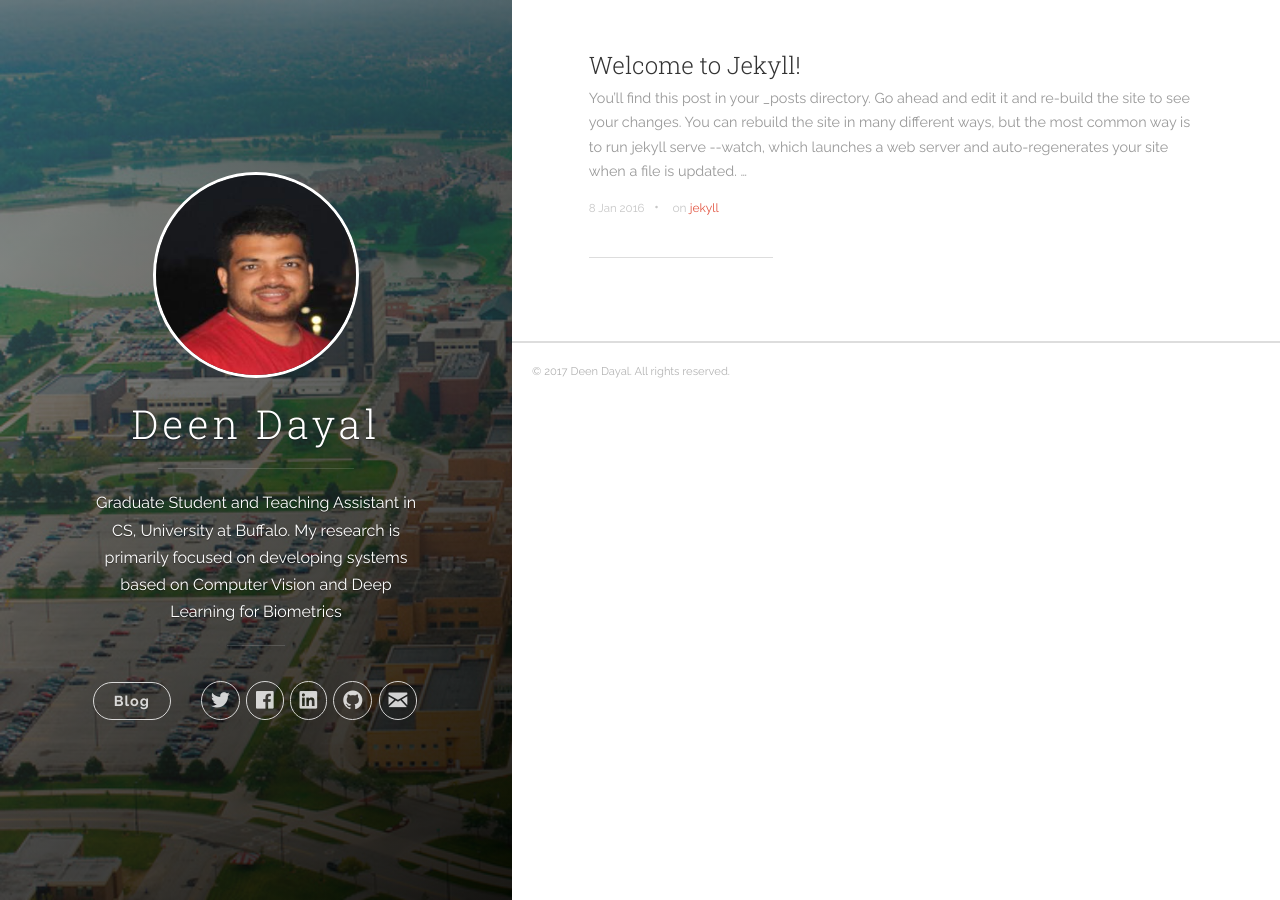
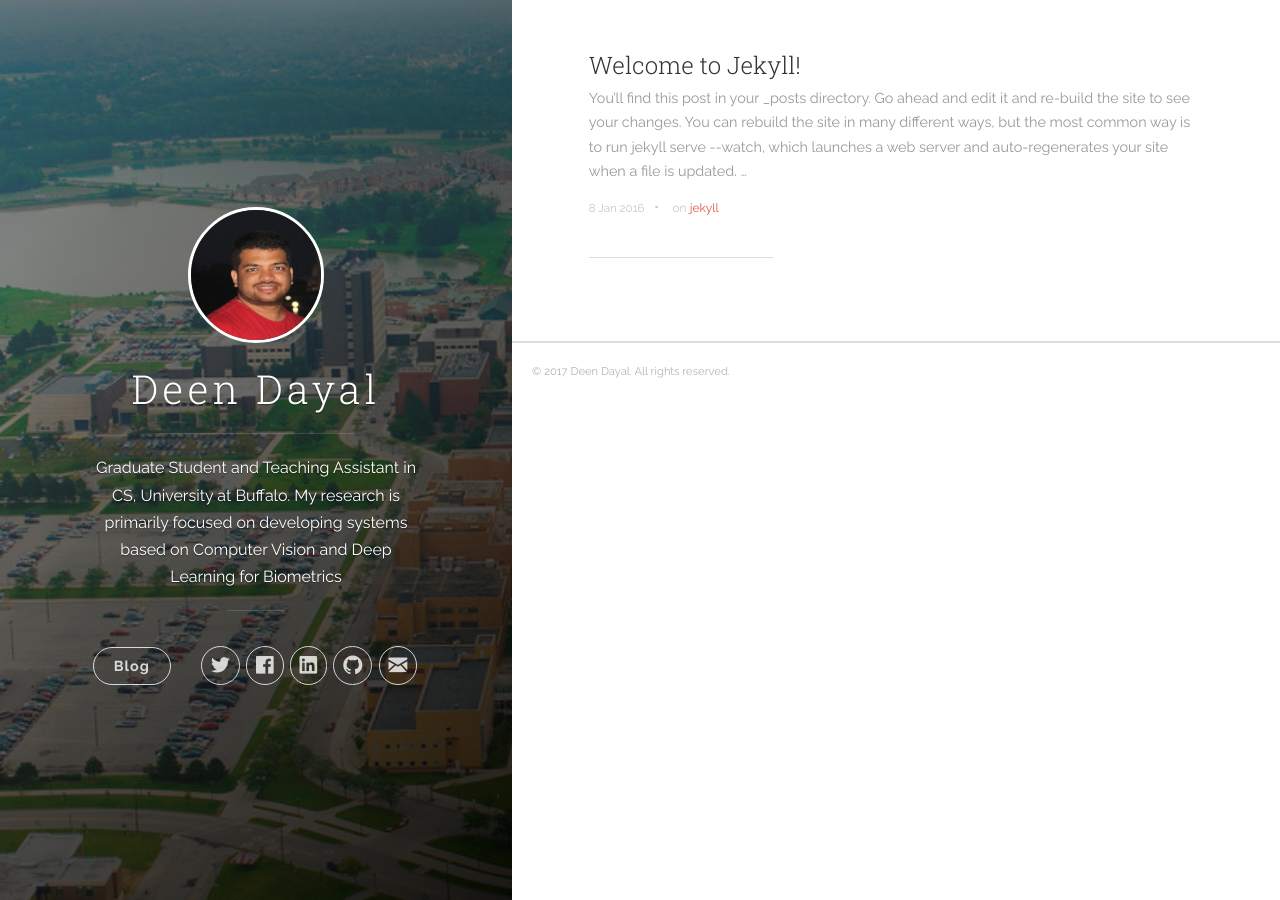
Before and after one commit to ArtificialEdge/artificialEdge.github.io, a Jekyll site: the page built from index.html, in a window 1280 px wide. Built offline with Jekyll 4.4.1, drawn with Linux system fonts in a browser that asks for light colours; nearby versions of some CDN libraries; the list of posts is cut into pages by our own code.

Commit message:
Update main.scss

```diff
--- a/css/main.scss
+++ b/css/main.scss
@@ -52,8 +52,8 @@ pre.highlight code,
 .user-image {
   margin-bottom: 1.2em;
   position: relative;
-  width: 200px;
-  height: 200px;
+  width: 130px;
+  height: 130px;
   border: 3px solid #fff;
   border-radius:100%;
 }
```
